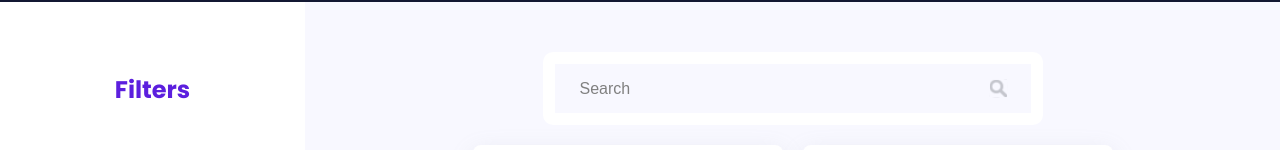
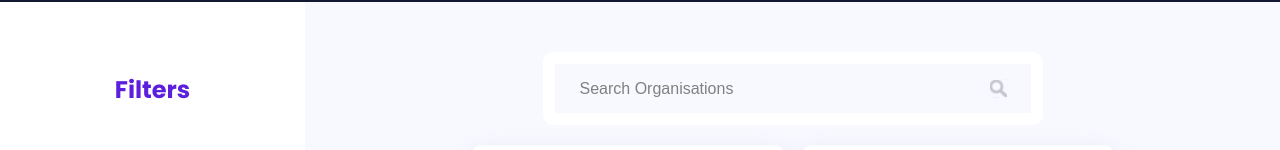
Before and after one commit to COSH-NITK/cosh-website, a React (Create React App) app: page /organisations in a window 1280 px wide. Shown: the part 798-948 px from the top of the page. Built offline with nearby package versions, Linux system fonts and the light colour scheme.

Commit message:
misc: changes for reviews made

```diff
--- a/src/Components/PeopleCard/PeopleCard.jsx
+++ b/src/Components/PeopleCard/PeopleCard.jsx
@@ -32,10 +32,10 @@ export default function PeopleCard({
         matchesFilters && (
             <div className="people-card">
                 <div className="people-card__image">
-                    <img src={people.image || default_image} alt="People Image" />
+                    <img src={people.image || default_image} alt="" />
                 </div>
                 <div className="people-card__details">
-                    <h3 className='people-name'>{people.name || 'People Name'}</h3>
+                    <h3 className='people-name'>{people.name}</h3>
                     <p className='people-tag'>{people.categories}</p>
                     <div>{people.year[0]}</div>
                 </div>
--- a/src/Components/SearchBar/SearchBar.jsx
+++ b/src/Components/SearchBar/SearchBar.jsx
@@ -2,13 +2,13 @@ import React from 'react';
 import './SearchBar.scss';
 import { ReactComponent as SearchIcon } from "../../Assets/search.svg";
 
-const SearchBar = ({ value, onChange }) => {
+const SearchBar = ({ value, onChange, placeholderText }) => {
   return (
     <div className="search-bar-container">
     <input
       className="search-bar"
       type="text"
-      placeholder="Search"
+      placeholder={`Search ${placeholderText}`}
       value={value}
       onChange={onChange}
     />
--- a/src/Pages/Organisation/Organisations.jsx
+++ b/src/Pages/Organisation/Organisations.jsx
@@ -143,7 +143,7 @@ function Organisations() {
           <FilterSidebar initialFilters={initialFilters} data={data} onFilterChange={handleFilterChange} />
         </div>
         <div className="organisationsListSection">
-          <SearchBar value={searchTerm} onChange={handleSearchChange} />
+          <SearchBar value={searchTerm} onChange={handleSearchChange} placeholderText={"Organisations"}/>
           <OrganisationsList organisations={filteredOrganisations} filters={filters} />
         </div>
       </div>
--- a/src/Pages/People/People.jsx
+++ b/src/Pages/People/People.jsx
@@ -254,7 +254,7 @@ function People() {
           <FilterSidebar initialFilters={initialFilters} data={data} onFilterChange={handleFilterChange} />
         </div>
         <div className="peopleListSection">
-          <SearchBar value={searchTerm} onChange={handleSearchChange} />
+          <SearchBar value={searchTerm} onChange={handleSearchChange} placeholderText={"People"}/>
           <PeopleList people={filteredPeople} filters={filters} />
         </div>
       </div>
```
